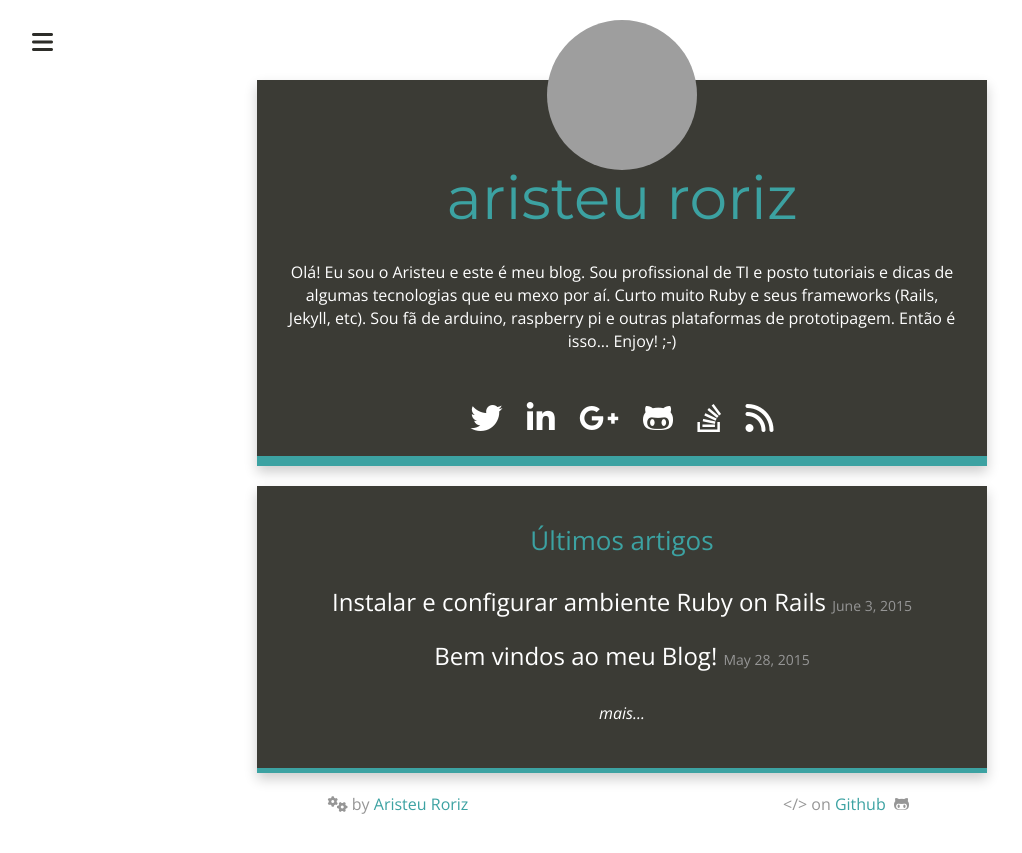
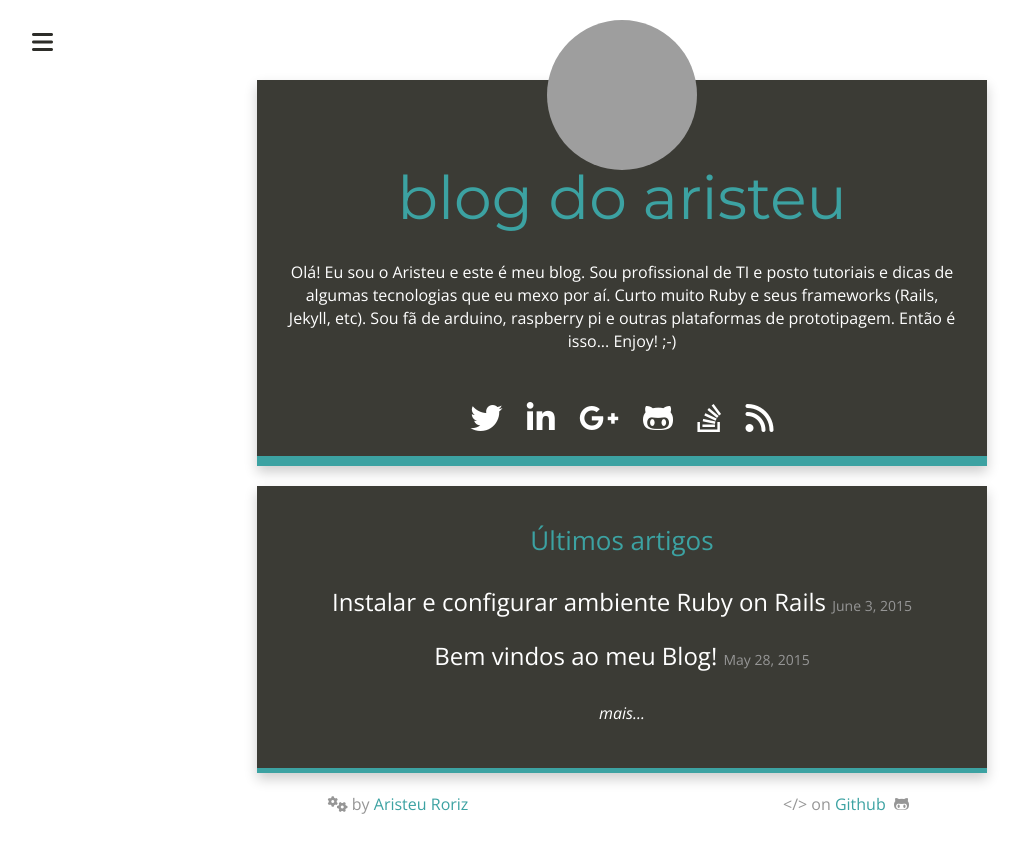
Before and after one commit to aristeuroriz/blog, a Jekyll site: the page built from index.html, in a window 1280 px wide. Shown: the top 853 px of the page, without its empty margins (18-1040 px from the left). Built offline with Jekyll 4.4.1, drawn with Linux system fonts in a browser that asks for light colours; nearby versions of some CDN libraries; library files that are not in the unit come from our copies; Markdown is read by kramdown in place of the engine named in the settings; grey boxes are pictures that could not be loaded.

Commit message:
Alteração de título

```diff
--- a/_config.yml
+++ b/_config.yml
@@ -1,5 +1,5 @@
 # Site settings
-title: "aristeu roriz"
+title: "blog do aristeu"
 email: aristeuroriz@gmail.com
 description: "Desenvolvimento Web & IoT - Internet of Things"
 baseurl: ""
```
Also changed, not shown: 4 other files.
